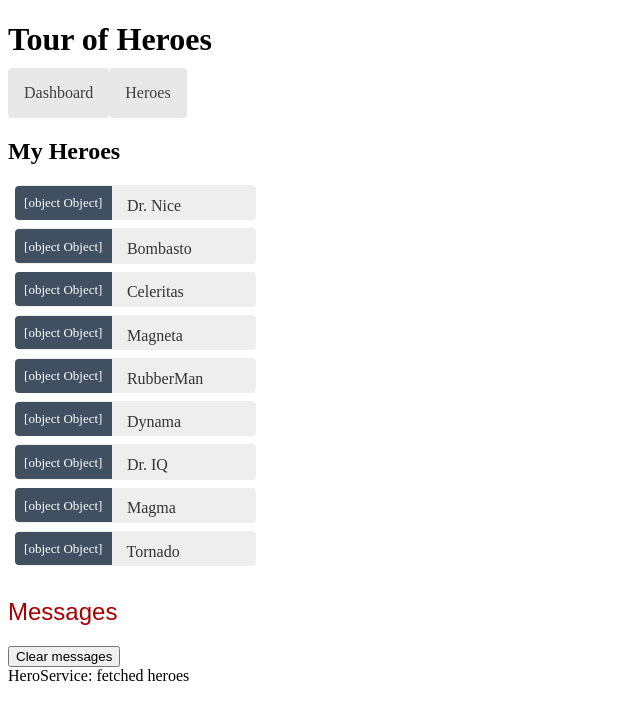
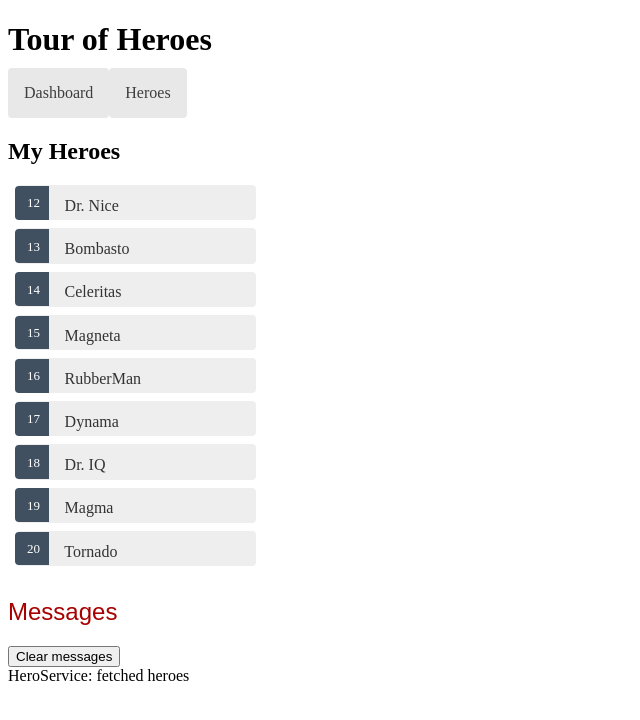
Before and after one commit to lucascantao/tour-of-heroes2, an Angular app: page /heroes in a window 1280 px wide. Shown: the top 720 px of the page, without its empty margins (0-640 px from the left). Built offline with nearby package versions, Linux system fonts and the light colour scheme.

Commit message:
hero id fix

```diff
--- a/src/app/heroes/heroes.component.html
+++ b/src/app/heroes/heroes.component.html
@@ -2,7 +2,7 @@
 <ul class="heroes">
     <li *ngFor="let hero of heroes">
         <a routerLink="/detail/{{hero.id}}">
-            <span class="badge">{{hero}}</span> {{hero.name}}
+            <span class="badge">{{hero.id}}</span> {{hero.name}}
         </a>
         <!-- <button type="button" (click)="onSelect(hero)" [class.selected]="hero === selectedHero">
             <span class="badge">{{hero.id}}</span>
```
